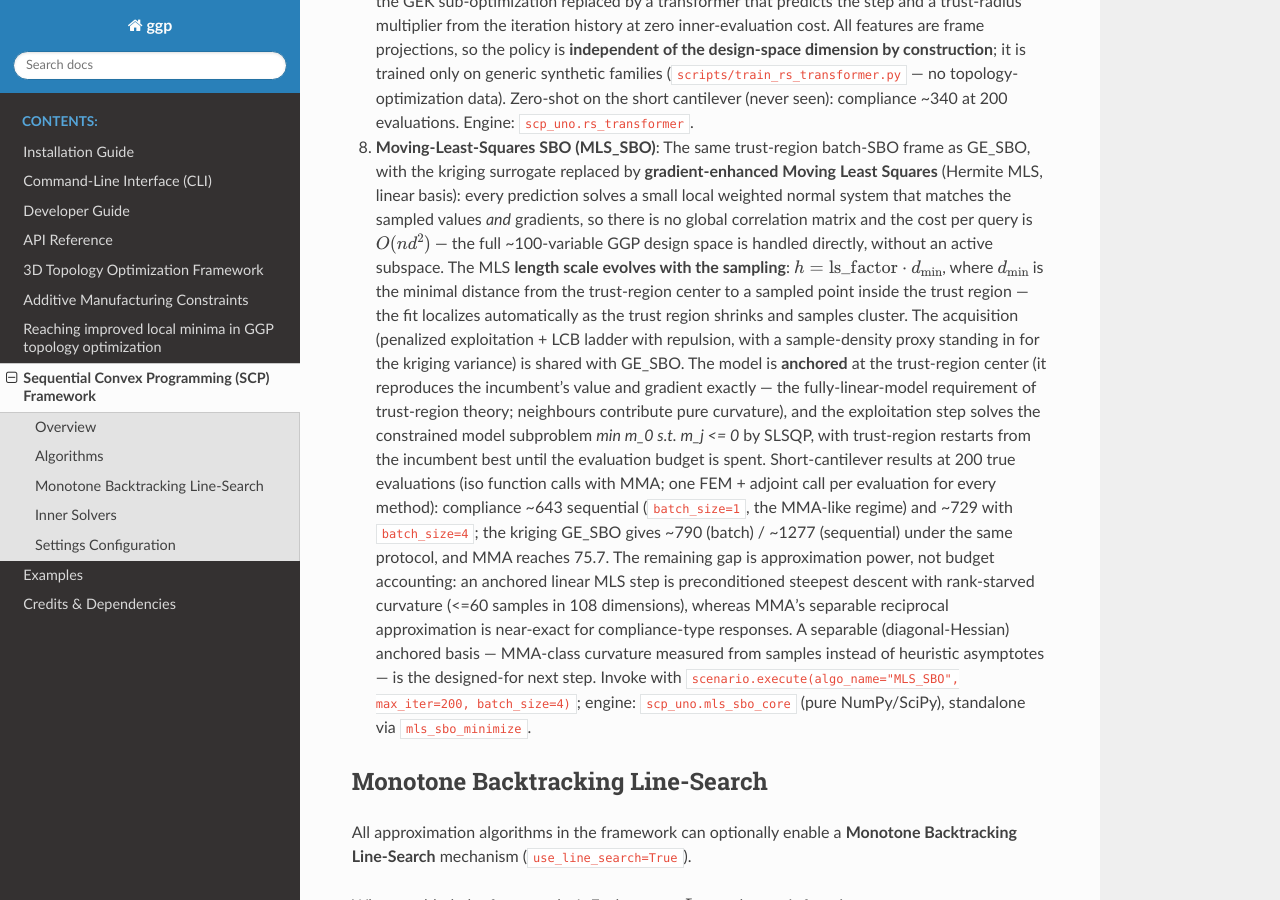
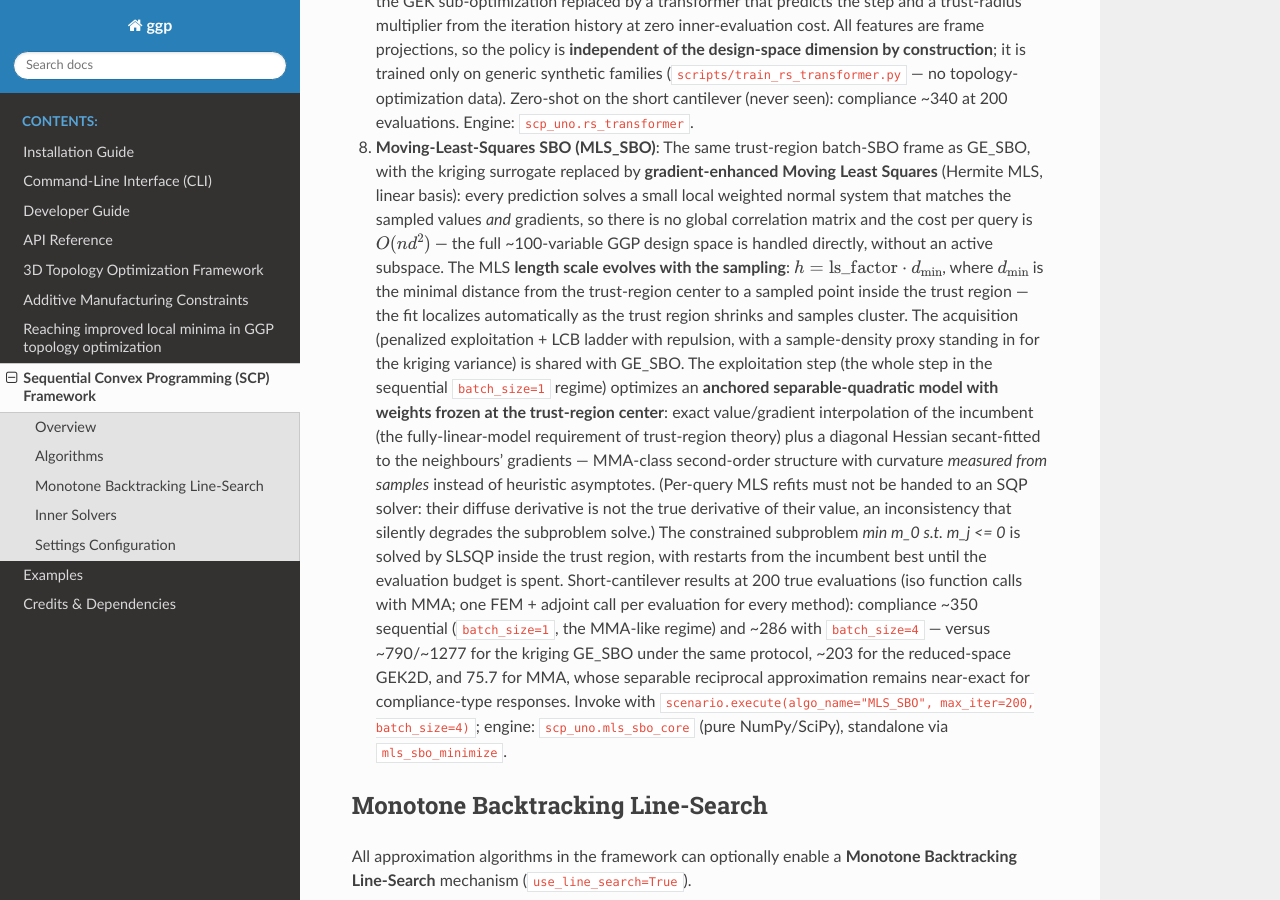
Before and after one commit to SimoneConiglio/generalized_geometry_projection, a Sphinx documentation site: the page built from docs/scp_uno_guide.rst, in a window 1280 px wide and 900 px high, scrolled down 1866 px. Built offline with Sphinx 7.4.7 and the Read the Docs theme 3.1.0, drawn with Linux system fonts in a browser that asks for light colours.

Commit message:
Docs: diagonal-Hessian MLS_SBO short-cantilever results (350 seq / 286 batch)
Co-Authored-By: Claude Fable 5 <noreply@anthropic.com>
Claude-Session: https://claude.ai/code/session_01CG7waKSaRC4EUnPzca3QFu

```diff
--- a/docs/scp_uno_guide.rst
+++ b/docs/scp_uno_guide.rst
@@ -99,23 +99,25 @@ The framework provides seven major algorithms:
    the trust region — the fit localizes automatically as the trust region
    shrinks and samples cluster. The acquisition (penalized exploitation + LCB
    ladder with repulsion, with a sample-density proxy standing in for the
-   kriging variance) is shared with GE_SBO. The model is **anchored** at the
-   trust-region center (it reproduces the incumbent's value and gradient
-   exactly — the fully-linear-model requirement of trust-region theory;
-   neighbours contribute pure curvature), and the exploitation step solves
-   the constrained model subproblem `min m_0 s.t. m_j <= 0` by SLSQP, with
-   trust-region restarts from the incumbent best until the evaluation budget
-   is spent. Short-cantilever results at 200 true evaluations (iso function
-   calls with MMA; one FEM + adjoint call per evaluation for every method):
-   compliance ~643 sequential (``batch_size=1``, the MMA-like regime) and
-   ~729 with ``batch_size=4``; the kriging GE_SBO gives ~790 (batch) / ~1277
-   (sequential) under the same protocol, and MMA reaches 75.7. The remaining
-   gap is approximation power, not budget accounting: an anchored linear MLS
-   step is preconditioned steepest descent with rank-starved curvature
-   (<=60 samples in 108 dimensions), whereas MMA's separable reciprocal
-   approximation is near-exact for compliance-type responses. A separable
-   (diagonal-Hessian) anchored basis — MMA-class curvature measured from
-   samples instead of heuristic asymptotes — is the designed-for next step.
+   kriging variance) is shared with GE_SBO. The exploitation step (the whole
+   step in the sequential ``batch_size=1`` regime) optimizes an
+   **anchored separable-quadratic model with weights frozen at the
+   trust-region center**: exact value/gradient interpolation of the
+   incumbent (the fully-linear-model requirement of trust-region theory)
+   plus a diagonal Hessian secant-fitted to the neighbours' gradients —
+   MMA-class second-order structure with curvature *measured from samples*
+   instead of heuristic asymptotes. (Per-query MLS refits must not be handed
+   to an SQP solver: their diffuse derivative is not the true derivative of
+   their value, an inconsistency that silently degrades the subproblem
+   solve.) The constrained subproblem `min m_0 s.t. m_j <= 0` is solved by
+   SLSQP inside the trust region, with restarts from the incumbent best
+   until the evaluation budget is spent. Short-cantilever results at 200
+   true evaluations (iso function calls with MMA; one FEM + adjoint call per
+   evaluation for every method): compliance ~350 sequential
+   (``batch_size=1``, the MMA-like regime) and ~286 with ``batch_size=4``
+   — versus ~790/~1277 for the kriging GE_SBO under the same protocol, ~203
+   for the reduced-space GEK2D, and 75.7 for MMA, whose separable reciprocal
+   approximation remains near-exact for compliance-type responses.
    Invoke with
    ``scenario.execute(algo_name="MLS_SBO", max_iter=200, batch_size=4)``;
    engine: ``scp_uno.mls_sbo_core`` (pure NumPy/SciPy), standalone via
```
